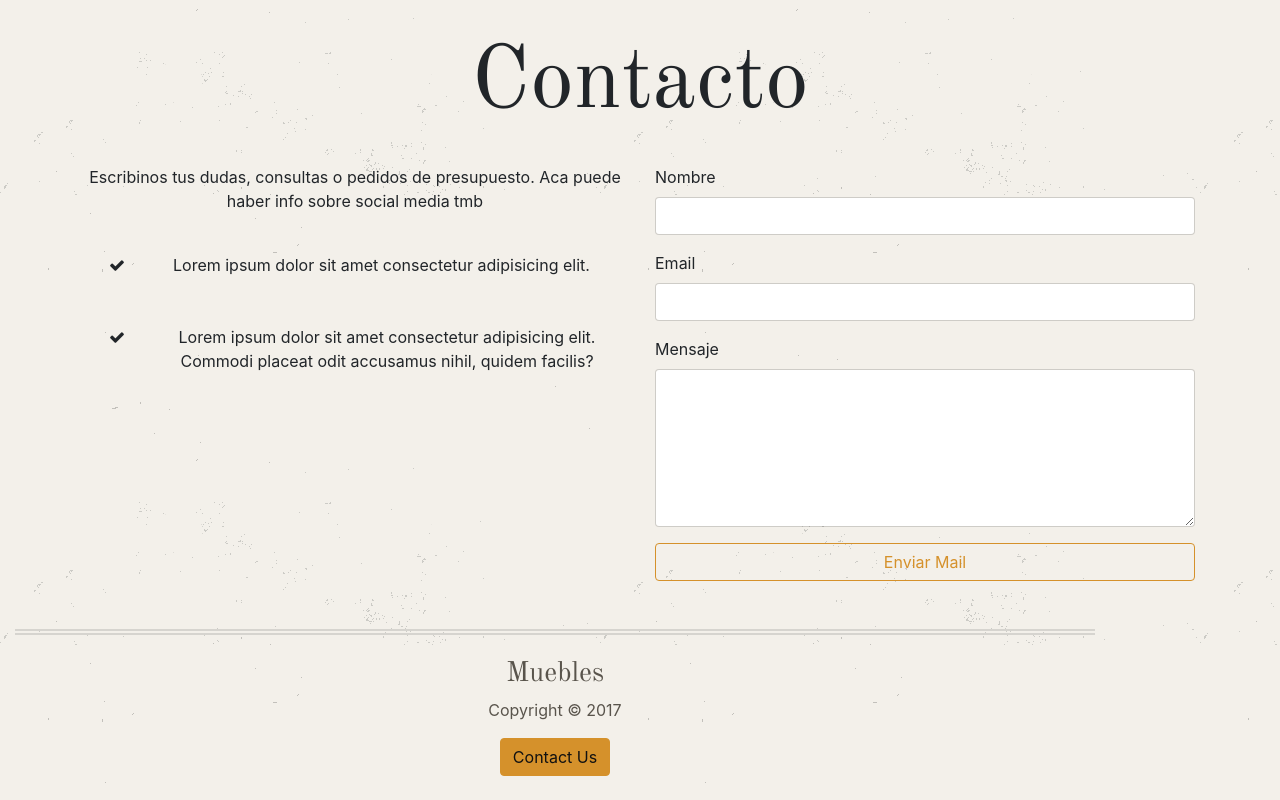
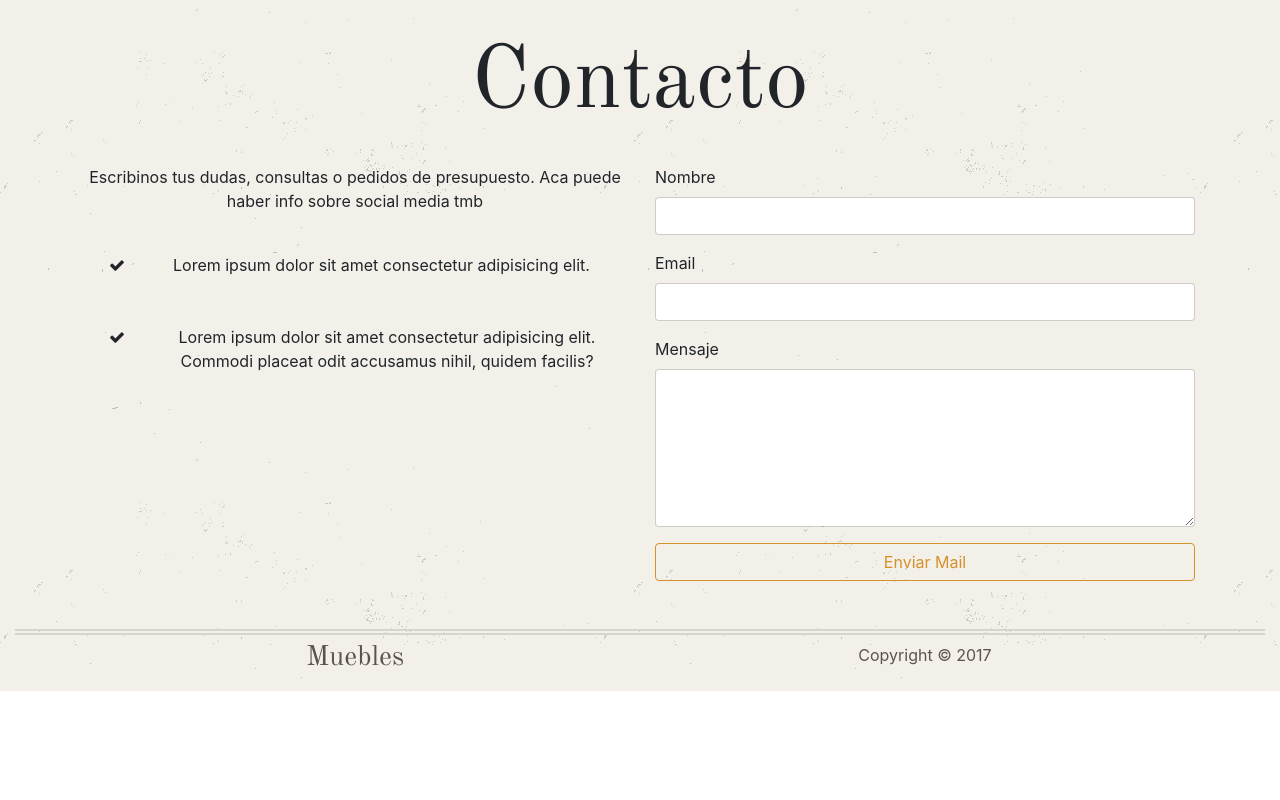
Before and after one commit to MalenaMaffei/carpinteria, a website: page src/index.html in a window 1280 px wide. Shown: the part 1784-2584 px from the top of the page. After the commit the page ends 2475 px from the top, so only its background shows below. Drawn offline with nearby package versions, Linux system fonts and the light colour scheme.

Commit message:
footer mejorado

```diff
--- a/src/index.html
+++ b/src/index.html
@@ -215,11 +215,16 @@
     <footer id="main-footer">
         <div class="container">
             <div class="row">
-                <div class="col text-center">
-                    <div class="py-4">
+                <div class="col-sm-6 text-center">
+                    <div class="py-2">
                         <h1 class="h3">Muebles</h1>
+                        <!--<button class="btn btn-primary" data-toggle="modal" data-target="#contactModal">Contact Us</button>-->
+                    </div>
+                </div>
+                <div class="col-sm-6 text-center">
+                    <div class="py-2">
                         <p>Copyright &copy; 2017</p>
-                        <button class="btn btn-primary" data-toggle="modal" data-target="#contactModal">Contact Us</button>
+                        <!--<button class="btn btn-primary" data-toggle="modal" data-target="#contactModal">Contact Us</button>-->
                     </div>
                 </div>
             </div>
@@ -227,6 +232,7 @@
     </footer>
 
     <!-- CONTACT MODAL -->
+    <!--
     <div class="modal fade text-dark" id="contactModal">
         <div class="modal-dialog">
             <div class="modal-content">
@@ -259,6 +265,7 @@
             </div>
         </div>
     </div>
+-->
 
     <script src="js/jquery.min.js"></script>
     <script src="js/popper.min.js"></script>
--- a/src/scss/style.scss
+++ b/src/scss/style.scss
@@ -104,7 +104,7 @@ h6,
 
 footer {
     width: auto;
-    max-width: 67.5em;
+    // max-width: 67.5em;
     border-top: double 6px #d6d4cf;
     text-align: center;
     margin: 0 0.9375em;
```
Also changed, not shown: src/css/style.css.
